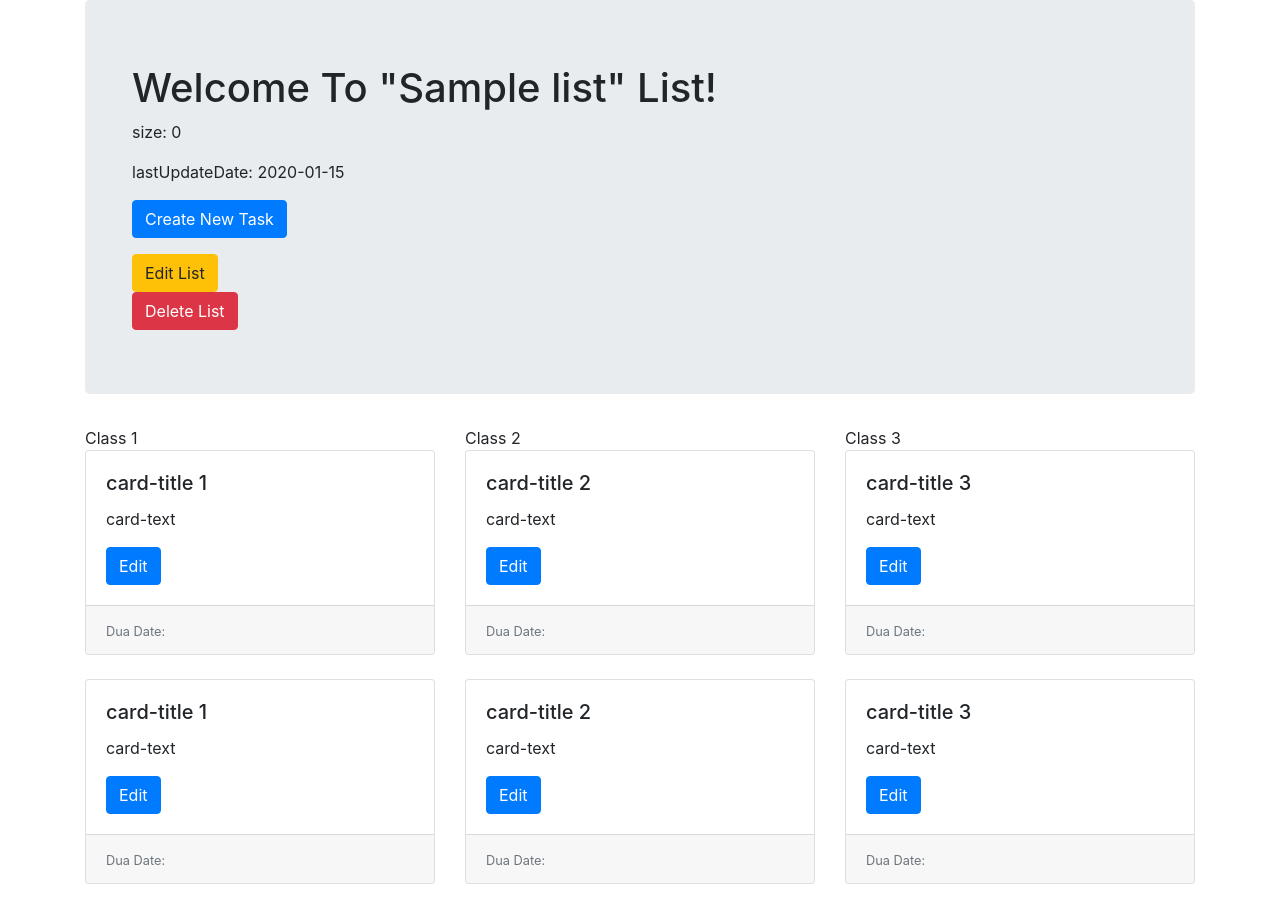
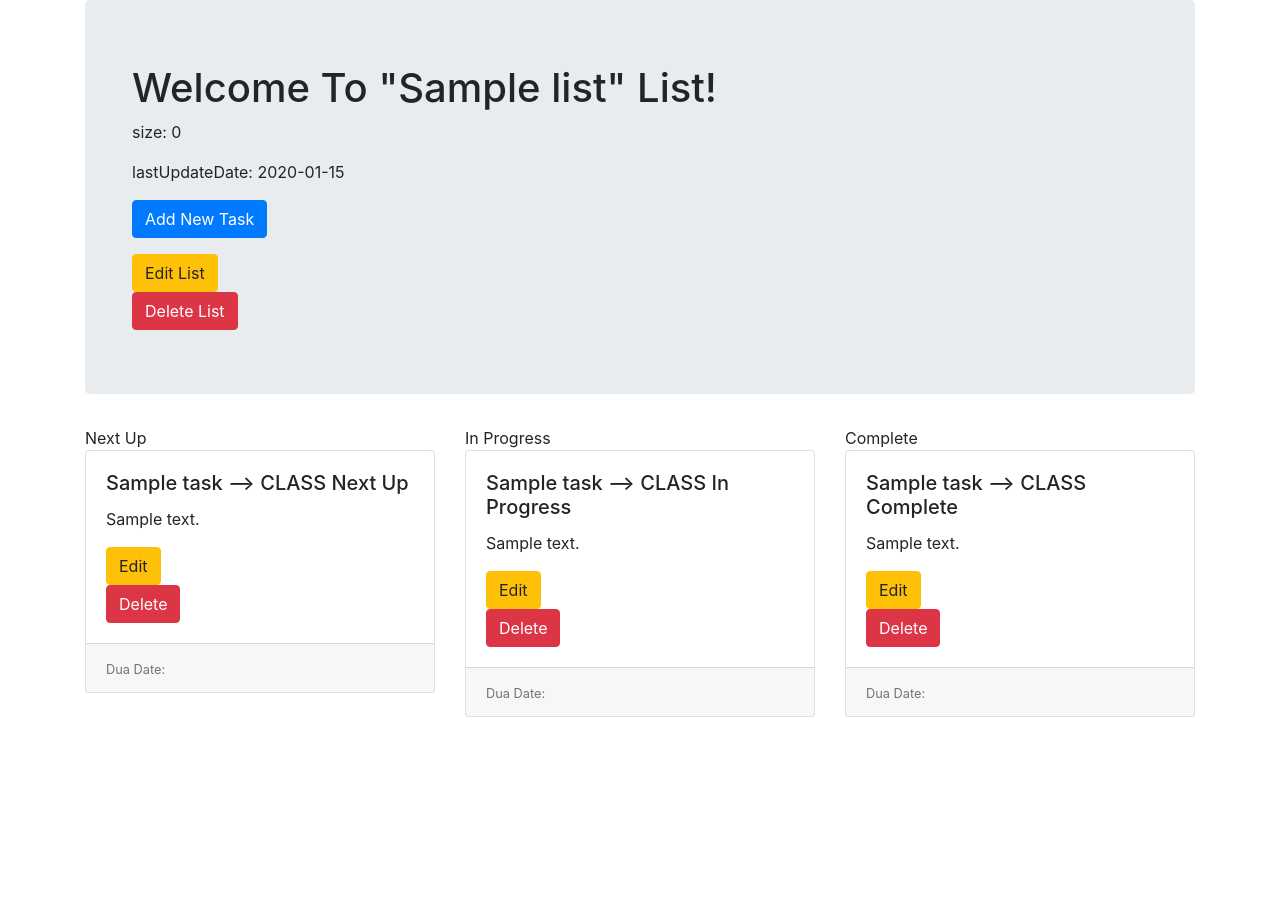
Before and after one commit to IlanitSmul/TodoApp, a Node server app: page /lists/600000000000000000000001 in a window 1280 px wide. Shown: the part 56-964 px from the top of the page. After the commit the page ends 773 px from the top, so only its background shows below. Run offline with Node 20, Linux system fonts and the light colour scheme; tables that the repository leaves empty hold one stand-in row (values such as "Sample post"); some libraries are stand-ins or nearby versions.

Commit message:
add tasks routes

```diff
--- a/app.js
+++ b/app.js
@@ -7,7 +7,7 @@ var express = require("express"),
     Task = require("./models/task")
 
 var url = process.env.DATABASEURL || "mongodb://localhost:27017/todo_app";
-console.log(url); // todo: delete
+console.log("DB url: " + url); // todo: delete
 mongoose.connect(url, { useNewUrlParser: true, useUnifiedTopology: true, useFindAndModify: false, useCreateIndex: true });
 
 app.use(bodyParser.urlencoded({ extended: true }));
@@ -21,10 +21,12 @@ app.use(methodOverride("_method"));
 // ============================
 
 var indexRoutes = require("./routes/index"),
-    listRoutes = require("./routes/lists");
+    listRoutes = require("./routes/lists"),
+    taskRoutes = require("./routes/tasks");
 
 app.use("/", indexRoutes);
 app.use("/lists", listRoutes);
+app.use("/lists/:list_id/tasks", taskRoutes);
 
 // ============================
 // listen to port
--- a/models/task.js
+++ b/models/task.js
@@ -1,7 +1,9 @@
 var mongoose = require("mongoose");
 
 var taskSchema = mongoose.Schema({
-    description: String
+    title: String,
+    dueDate: String,
+    description: String,
 });
 
 module.exports = mongoose.model("Task", taskSchema);
--- a/routes/lists.js
+++ b/routes/lists.js
@@ -37,9 +37,9 @@ router.post("/", function (req, res) {
     });
 });
 
-// Show|GET - Show info about one specific list ("/list/:id")
-router.get("/:id", function (req, res) {
-    List.findById(req.params.id, function (err, foundList) {
+// Show|GET - Show info about one specific list ("/lists/:list_id")
+router.get("/:list_id", function (req, res) {
+    List.findById(req.params.list_id).populate("tasks").exec(function (err, foundList) {
         if (err || !foundList) {
             console.log(err);
         } else {
@@ -48,9 +48,9 @@ router.get("/:id", function (req, res) {
     });
 });
 
-// Edit|GET - Show edit form for specific list ("/lists/:id/edit")
-router.get("/:id/edit", function (req, res) {
-    List.findById(req.params.id, function (err, foundList) {
+// Edit|GET - Show edit form for specific list ("/lists/:list_id/edit")
+router.get("/:list_id/edit", function (req, res) {
+    List.findById(req.params.list_id, function (err, foundList) {
         if (err || !foundList) {
             console.log(err);
         } else {
@@ -59,21 +59,21 @@ router.get("/:id/edit", function (req, res) {
     });
 });
 
-// Update|PUT - Update particular list, then redirect "/lists/:id"
-router.put("/:id", function (req, res) {
+// Update|PUT - Update particular list, then redirect "/lists/:list_id"
+router.put("/:list_id", function (req, res) {
     req.body.list.lastUpdateDate = new Date().toLocaleString();
-    List.findByIdAndUpdate(req.params.id, req.body.list, function (err, updatedList) {
+    List.findByIdAndUpdate(req.params.list_id, req.body.list, function (err, updatedList) {
         if (err) {
             console.log(err);
         } else {
-            res.redirect("/lists/" + req.params.id);
+            res.redirect("/lists/" + req.params.list_id);
         }
     });
 });
 
 // Destroy|DELETE - Delete particular list, then redirect "/lists"
-router.delete("/:id", function (req, res) {
-    List.findByIdAndRemove(req.params.id, function (err) {
+router.delete("/:list_id", function (req, res) {
+    List.findByIdAndRemove(req.params.list_id, function (err) {
         if (err) {
             console.log(err);
         } else {
--- a/views/lists/show.ejs
+++ b/views/lists/show.ejs
@@ -8,7 +8,7 @@
             <p> size: 0 </p>
             <p> lastUpdateDate: <%= list.lastUpdateDate  %> </p>
             <p>
-                <a class="btn btn-primary btn-large" href="#">Create New Task</a>
+                <a class="btn btn-primary" href="/lists/<%= list._id %>/tasks/new">Add New Task</a>
             </p>
 
             <a class="btn btn-xs btn-warning" href="/lists/<%= list._id %>/edit">Edit List</a>
@@ -19,55 +19,68 @@
     </header>
 
     <div class="row row-cols-1 row-cols-md-3">
+
         <div class="col">
-            Class 1
-            <% for(i=0; i<2; i++){ %>
+            Next Up
+            <% list.tasks.forEach(function(task){ %>
             <div class="card mb-4">
                 <div class="card-body">
-                    <h5 class="card-title">card-title 1</h5>
-                    <p class="card-text">card-text</p>
-                    <a href="#" class="btn btn-primary">Edit</a>
+                    <h5 class="card-title"><%= task.title %> --> CLASS Next Up </h5>
+                    <p class="card-text"><%= task.description %></p>
+                    <a class="btn btn-xs btn-warning" href="/lists/<%=list._id %>/tasks/<%=task._id %>/edit">Edit</a>
+                    <form class="delete-form" action="/lists/<%=list._id %>/tasks/<%=task._id %>?_method=DELETE"
+                        method="POST">
+                        <input type="submit" class="btn btn-xs btn-danger" value="Delete">
+                    </form>
                 </div>
                 <div class="card-footer">
                     <small class="text-muted">Dua Date:</small>
                 </div>
             </div>
-            <% } %>
+            <% }) %>
         </div>
 
         <div class="col">
-            Class 2
-            <% for(i=0; i<2; i++){ %>
+            In Progress
+            <% list.tasks.forEach(function(task){ %>
             <div class="card mb-4">
                 <div class="card-body">
-                    <h5 class="card-title">card-title 2</h5>
-                    <p class="card-text">card-text</p>
-                    <a href="#" class="btn btn-primary">Edit</a>
+                    <h5 class="card-title"><%= task.title %> --> CLASS In Progress </h5>
+                    <p class="card-text"><%= task.description %></p>
+                    <a class="btn btn-xs btn-warning" href="/lists/<%=list._id %>/tasks/<%=task._id %>/edit">Edit</a>
+                    <form class="delete-form" action="/lists/<%=list._id %>/tasks/<%=task._id %>?_method=DELETE"
+                        method="POST">
+                        <input type="submit" class="btn btn-xs btn-danger" value="Delete">
+                    </form>
                 </div>
                 <div class="card-footer">
                     <small class="text-muted">Dua Date:</small>
                 </div>
             </div>
-            <% } %>
+            <% }) %>
         </div>
 
         <div class="col">
-            Class 3
-            <% for(i=0; i<2; i++){ %>
+            Complete
+            <% list.tasks.forEach(function(task){ %>
             <div class="card mb-4">
                 <div class="card-body">
-                    <h5 class="card-title">card-title 3</h5>
-                    <p class="card-text">card-text</p>
-                    <a href="#" class="btn btn-primary">Edit</a>
+                    <h5 class="card-title"><%= task.title %> --> CLASS Complete </h5>
+                    <p class="card-text"><%= task.description %></p>
+                    <a class="btn btn-xs btn-warning" href="/lists/<%=list._id %>/tasks/<%=task._id %>/edit">Edit</a>
+                    <form class="delete-form" action="/lists/<%=list._id %>/tasks/<%=task._id %>?_method=DELETE"
+                        method="POST">
+                        <input type="submit" class="btn btn-xs btn-danger" value="Delete">
+                    </form>
                 </div>
                 <div class="card-footer">
                     <small class="text-muted">Dua Date:</small>
                 </div>
             </div>
-            <% } %>
+            <% }) %>
         </div>
+
     </div>
-
 
 </div>
 
```
Also changed, not shown: models/list.js (+4 -4 lines), routes/tasks.js (added, +85 -0 lines), seeds.js (+10 -2 lines), views/tasks/edit.ejs (added, +23 -0 lines), views/tasks/new.ejs (added, +23 -0 lines).
